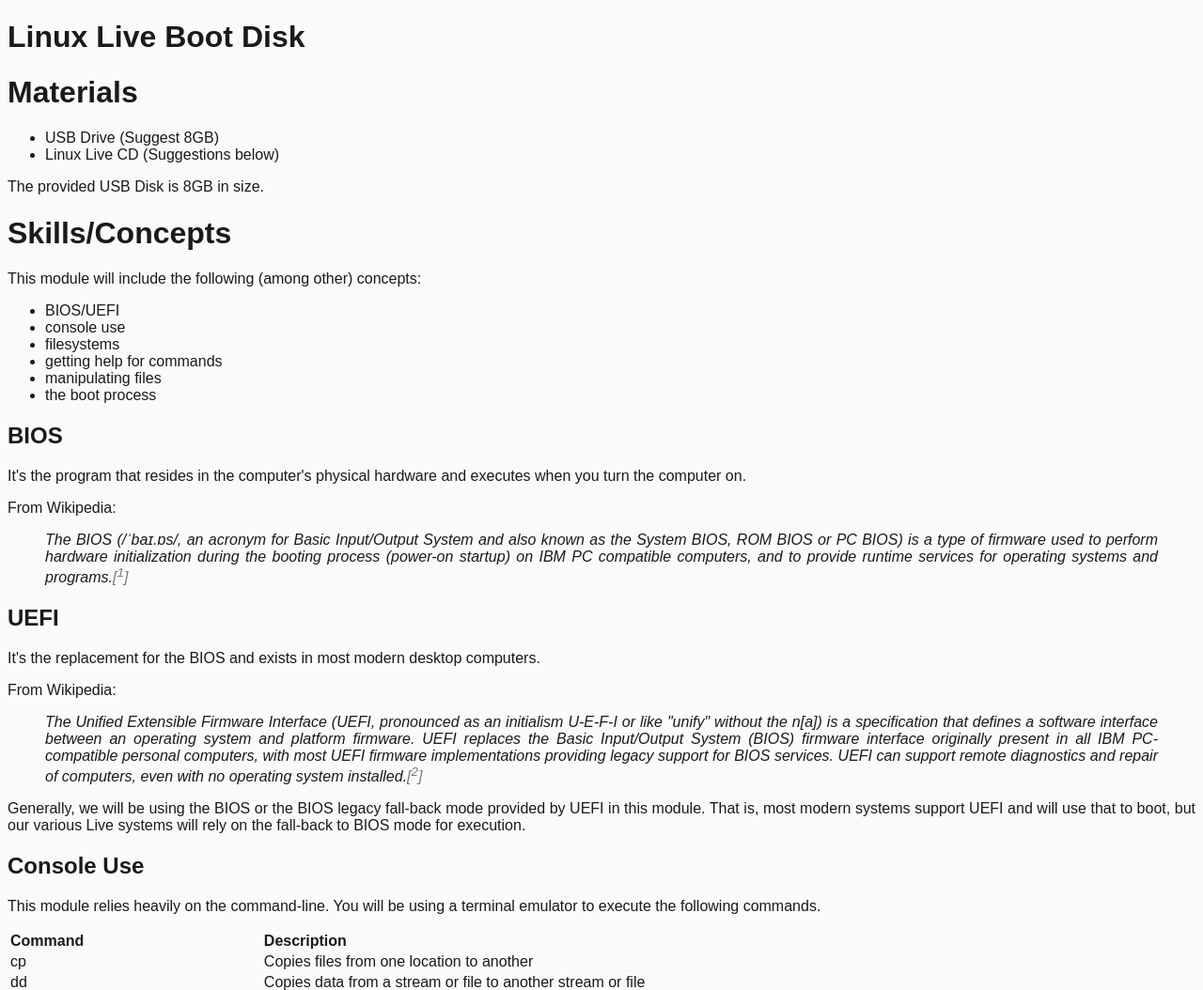
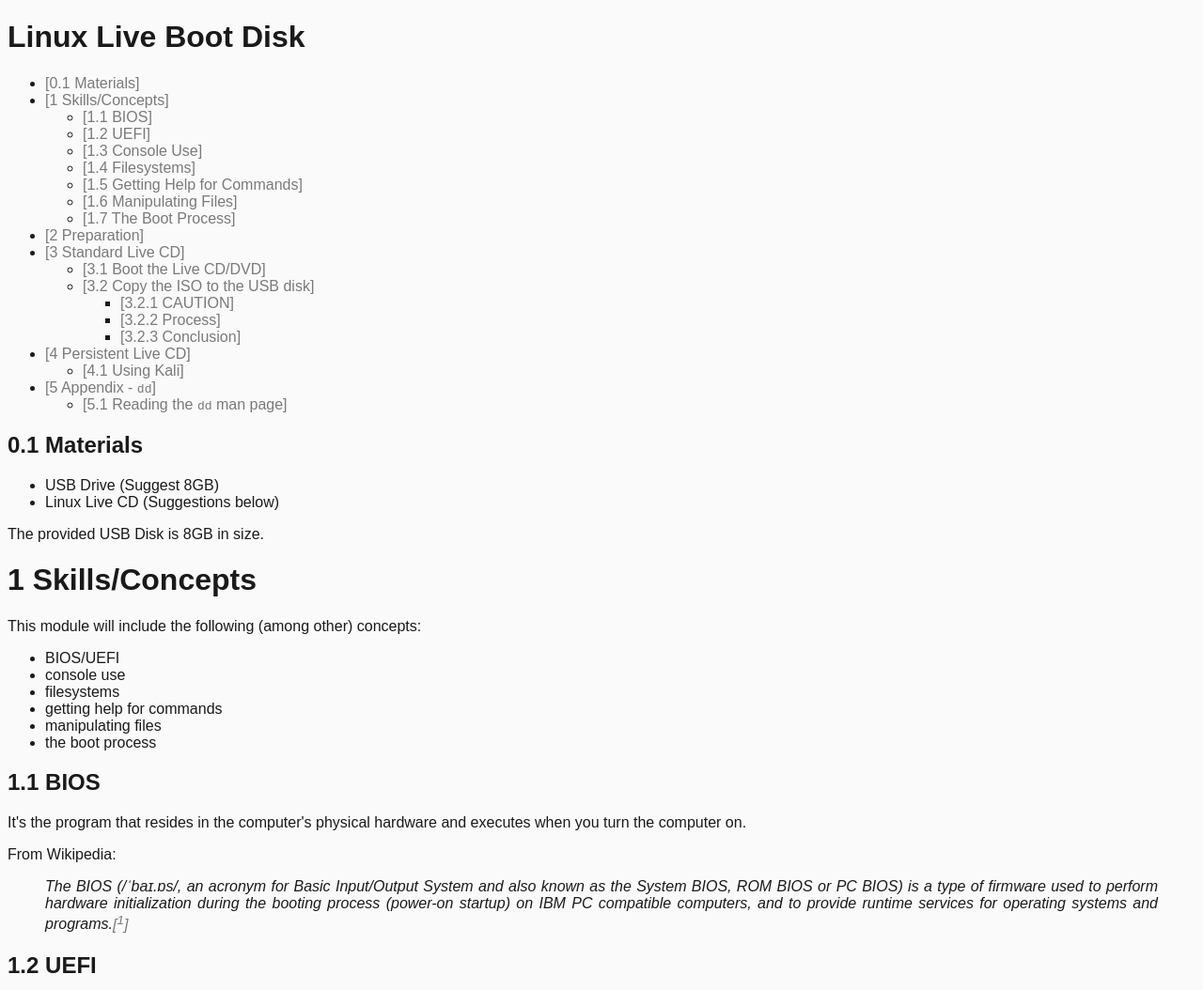
Before and after one commit to cyberpost500/modules, a plain HTML site: page live-boot/live-boot.html in a window 1280 px wide. Shown: the top 1054 px of the page at 94% size. Drawn offline with Linux system fonts and the light colour scheme.

Commit message:
regenerated from master content

```diff
--- a/live-boot/live-boot.html
+++ b/live-boot/live-boot.html
@@ -32,13 +32,42 @@ code > span.er { font-weight: bold; }
 <div id="header">
 <h1 class="title">Linux Live Boot Disk</h1>
 </div>
-<h1 id="materials">Materials</h1>
+<div id="TOC">
+<ul>
+<li><a href="#materials"><span class="toc-section-number">0.1</span> Materials</a></li>
+<li><a href="#skillsconcepts"><span class="toc-section-number">1</span> Skills/Concepts</a><ul>
+<li><a href="#bios"><span class="toc-section-number">1.1</span> BIOS</a></li>
+<li><a href="#uefi"><span class="toc-section-number">1.2</span> UEFI</a></li>
+<li><a href="#console-use"><span class="toc-section-number">1.3</span> Console Use</a></li>
+<li><a href="#filesystems"><span class="toc-section-number">1.4</span> Filesystems</a></li>
+<li><a href="#getting-help-for-commands"><span class="toc-section-number">1.5</span> Getting Help for Commands</a></li>
+<li><a href="#manipulating-files"><span class="toc-section-number">1.6</span> Manipulating Files</a></li>
+<li><a href="#the-boot-process"><span class="toc-section-number">1.7</span> The Boot Process</a></li>
+</ul></li>
+<li><a href="#preparation"><span class="toc-section-number">2</span> Preparation</a></li>
+<li><a href="#standard-live-cd"><span class="toc-section-number">3</span> Standard Live CD</a><ul>
+<li><a href="#boot-the-live-cddvd"><span class="toc-section-number">3.1</span> Boot the Live CD/DVD</a></li>
+<li><a href="#copy-the-iso-to-the-usb-disk"><span class="toc-section-number">3.2</span> Copy the ISO to the USB disk</a><ul>
+<li><a href="#caution"><span class="toc-section-number">3.2.1</span> CAUTION</a></li>
+<li><a href="#process"><span class="toc-section-number">3.2.2</span> Process</a></li>
+<li><a href="#conclusion"><span class="toc-section-number">3.2.3</span> Conclusion</a></li>
+</ul></li>
+</ul></li>
+<li><a href="#persistent-live-cd"><span class="toc-section-number">4</span> Persistent Live CD</a><ul>
+<li><a href="#using-kali"><span class="toc-section-number">4.1</span> Using Kali</a></li>
+</ul></li>
+<li><a href="#appendix---dd"><span class="toc-section-number">5</span> Appendix - <code>dd</code></a><ul>
+<li><a href="#reading-the-dd-man-page"><span class="toc-section-number">5.1</span> Reading the <code>dd</code> man page</a></li>
+</ul></li>
+</ul>
+</div>
+<h2 id="materials"><span class="header-section-number">0.1</span> Materials</h2>
 <ul>
 <li>USB Drive (Suggest 8GB)</li>
 <li>Linux Live CD (Suggestions below)</li>
 </ul>
 <p>The provided USB Disk is 8GB in size.</p>
-<h1 id="skillsconcepts">Skills/Concepts</h1>
+<h1 id="skillsconcepts"><span class="header-section-number">1</span> Skills/Concepts</h1>
 <p>This module will include the following (among other) concepts:</p>
 <ul>
 <li>BIOS/UEFI</li>
@@ -48,21 +77,21 @@ code > span.er { font-weight: bold; }
 <li>manipulating files</li>
 <li>the boot process</li>
 </ul>
-<h2 id="bios">BIOS</h2>
+<h2 id="bios"><span class="header-section-number">1.1</span> BIOS</h2>
 <p>It's the program that resides in the computer's physical hardware and executes when you turn the computer on.</p>
 <p>From Wikipedia:</p>
 <blockquote>
 <p>The BIOS (/ˈbaɪ.ɒs/, an acronym for Basic Input/Output System and also known as the System BIOS, ROM BIOS or PC BIOS) is a type of firmware used to perform hardware initialization during the booting process (power-on startup) on IBM PC compatible computers, and to provide runtime services for operating systems and programs.<a href="#fn1" class="footnoteRef" id="fnref1"><sup>1</sup></a></p>
 </blockquote>
-<h2 id="uefi">UEFI</h2>
+<h2 id="uefi"><span class="header-section-number">1.2</span> UEFI</h2>
 <p>It's the replacement for the BIOS and exists in most modern desktop computers.</p>
 <p>From Wikipedia:</p>
 <blockquote>
 <p>The Unified Extensible Firmware Interface (UEFI, pronounced as an initialism U-E-F-I or like &quot;unify&quot; without the n[a]) is a specification that defines a software interface between an operating system and platform firmware. UEFI replaces the Basic Input/Output System (BIOS) firmware interface originally present in all IBM PC-compatible personal computers, with most UEFI firmware implementations providing legacy support for BIOS services. UEFI can support remote diagnostics and repair of computers, even with no operating system installed.<a href="#fn2" class="footnoteRef" id="fnref2"><sup>2</sup></a></p>
 </blockquote>
 <p>Generally, we will be using the BIOS or the BIOS legacy fall-back mode provided by UEFI in this module. That is, most modern systems support UEFI and will use that to boot, but our various Live systems will rely on the fall-back to BIOS mode for execution.</p>
-<h2 id="console-use">Console Use</h2>
-<p>This module relies heavily on the command-line. You will be using a terminal emulator to execute the following commands.</p>
+<h2 id="console-use"><span class="header-section-number">1.3</span> Console Use</h2>
+<p>emulator to execute the following commands.</p>
 <table>
 <colgroup>
 <col width="27%" />
@@ -121,7 +150,7 @@ code > span.er { font-weight: bold; }
 </tr>
 </tbody>
 </table>
-<h2 id="filesystems">Filesystems</h2>
+<h2 id="filesystems"><span class="header-section-number">1.4</span> Filesystems</h2>
 <p>The filesystem is the layer of abstraction between the programs and the disk where data is stored.</p>
 <p>From Wikipedia:</p>
 <blockquote>
@@ -130,7 +159,7 @@ code > span.er { font-weight: bold; }
 <p>The specific file systems we will be dealing with in this module are Ext4, FAT32, and ISO. Ext4 is the fourth iteration of the extended file system that replaces ext3, ext2, and ext which originally was created to work around limitations in MINIX.</p>
 <p>FAT32 is a Windows-compatible file system that is fairly widely supported and so it makes an okay format to use on a thumb drive or other removable device where its limitations aren't likely to cause too much trouble (no case sensitivity, max file size of one byte less than 4GB).</p>
 <p>ISO is commonly used as an abbreviation for the ISO 9660 file system (ISO = international standards organization) that is used as the basic file system on CD and DVD. Generically people will say ISO when they really mean a CD/DVD disk image.</p>
-<h2 id="getting-help-for-commands">Getting Help for Commands</h2>
+<h2 id="getting-help-for-commands"><span class="header-section-number">1.5</span> Getting Help for Commands</h2>
 <p>Technology these days makes Internet searching just as fast as any built in help, but in addition to googling for stack exchange articles, there is a built-in help or on-line manual for most commands under Linux. Built-in help can typically be accessed by passing <code>--help</code> or <code>-h</code> to the command of interest and it will typically reply back with a short usage block.</p>
 <p>In addition to the built-in help, you can refer to manual pages for more usage information for most commands. These pages are generally terribly formatted, frustrating, and are entirely unhelpful if you're not used to reading them.</p>
 <p>Various packages usually have some additional documentation in the form of a README or guide that can be found in <code>/usr/share/doc/</code>. Sometimes you will need to install an addition <code>-doc</code> package for whatever the package is to get these files.</p>
@@ -141,14 +170,14 @@ code > span.er { font-weight: bold; }
 <li>Google</li>
 </ul>
 <p>That aside, the general approach to finding help for a given command should be whatever you are most comfortable with or whatever happens to be available. I recommended the above approach because it will help you get used to reading technical documentation so that in the future it will be easier to comprehend whatever documentation is available.</p>
-<h2 id="manipulating-files">Manipulating Files</h2>
+<h2 id="manipulating-files"><span class="header-section-number">1.6</span> Manipulating Files</h2>
 <p>There's not much to be said about this topic, you'll be manipulating files via the command-line.</p>
-<h2 id="the-boot-process">The Boot Process</h2>
+<h2 id="the-boot-process"><span class="header-section-number">1.7</span> The Boot Process</h2>
 <p>What does any of this module have to do with the computer boot up process? You'll be creating a boot disk and it will work because of how the system boot up process works. Or if it doesn't work, you'll start debugging<a href="#fn4" class="footnoteRef" id="fnref4"><sup>4</sup></a> by examining the assumptions we've made about the system boot-up process to figure out which assumptions are false.</p>
 <p>The traditional BIOS boot-up process involves a series of hardware diagnostics or Power-on Self Test (POST) after which the BIOS copies the first 512K from the default boot device into the computer's RAM, then jumps to that memory address and begins to execute whatever code it finds there.</p>
 <p>That's approximately what happens when we try to boot our Linux Live drives. The BIOS will copy the first 512K, then within that 512K there is a boot-loader that carries out whatever additional instructions are necessary to continue bootstrapping the actual operating system. For our Live CD this means executing ISOLINUX or SYSLINUX which in turn locates the Linux kernel, copies it into RAM, and then jumps to executing the typical startup process.</p>
 <p>If you had any trouble following that, don't worry, an in-depth understanding isn't really necessary at this point.</p>
-<h1 id="preparation">Preparation</h1>
+<h1 id="preparation"><span class="header-section-number">2</span> Preparation</h1>
 <p>We'll be booting from a Live CD in order to provide a common work environment. In order to minimize accidentally destroying data, you may wish to disable hard drive access in your system BIOS. The following Live CD are all fine to use as a starting point for this module:</p>
 <ul>
 <li><a href="http://cdimage.ubuntu.com/kubuntu/releases/wily/release/kubuntu-15.10-desktop-amd64.iso">Kubuntu (KDE)</a></li>
@@ -156,7 +185,7 @@ code > span.er { font-weight: bold; }
 <li><a href="http://mirror.us.leaseweb.net/ubuntu-cdimage/xubuntu/releases/15.10/release/xubuntu-15.10-desktop-amd64.iso">Xubuntu (XFCE)</a></li>
 </ul>
 <p>These are all Ubuntu-based distributions that mainly vary in their use of desktop interface. You may also use the stock <a href="http://releases.ubuntu.com/15.10/ubuntu-15.10-desktop-amd64.iso?_ga=1.65762094.1433018332.1458880092">Ubuntu</a>, it's not a first choice for us because it's slightly more resource hungry than the distributions mentioned above.</p>
-<h1 id="standard-live-cd">Standard Live CD</h1>
+<h1 id="standard-live-cd"><span class="header-section-number">3</span> Standard Live CD</h1>
 <p>In this module we will create a very simple Live boot USB by copying a source ISO directly to the block device representing the thumb drive. This will destroy the data at the beginning of the disk and replace it with the ISO. If the wrong target disk is chosen during the write, irreversible damage to the data stored on the disk will result.</p>
 <p>General Steps:</p>
 <ol style="list-style-type: decimal">
@@ -164,7 +193,7 @@ code > span.er { font-weight: bold; }
 <li>Copy the ISO to the USB disk</li>
 <li>Reboot and Test</li>
 </ol>
-<h2 id="boot-the-live-cddvd">Boot the Live CD/DVD</h2>
+<h2 id="boot-the-live-cddvd"><span class="header-section-number">3.1</span> Boot the Live CD/DVD</h2>
 <p>Insert the CD or DVD and reboot the computer. There is a key that needs to be pressed in order to boot from the drive, pay attention at power on for a message that will display briefly. For the systems we are using, it should be the F12 key. If that fails, press the <code>esc</code> key to pause after POST, then press F10 for the boot menu.</p>
 <p>On most systems, this approach will work:</p>
 <ol style="list-style-type: decimal">
@@ -173,8 +202,8 @@ code > span.er { font-weight: bold; }
 <li><p>In the case of the drives distributed with this lesson, it's the SanDisk Cruzer Glide entry.</p></li>
 </ol>
 <p>The system will take quite a bit longer to boot up from the CD/DVD than it does to boot from the hard drive.</p>
-<h2 id="copy-the-iso-to-the-usb-disk">Copy the ISO to the USB disk</h2>
-<h3 id="caution">CAUTION</h3>
+<h2 id="copy-the-iso-to-the-usb-disk"><span class="header-section-number">3.2</span> Copy the ISO to the USB disk</h2>
+<h3 id="caution"><span class="header-section-number">3.2.1</span> CAUTION</h3>
 <p>Targeting the wrong partition during this tutorial could result in data loss. Be sure to confirm the target drive. For example, unplug and replug the device and then check <code>dmesg</code> to see the name of the drive. Or, use <code>sudo fdisk -l</code> to scan devices, then plug the drive in, run <code>sudo fdisk -l</code> again and compare the output.</p>
 <p>For example:</p>
 <pre class="sourceCode bash"><code class="sourceCode bash"><span class="kw">sudo</span> fdisk -l <span class="kw">&gt;</span>/tmp/none
@@ -182,7 +211,7 @@ code > span.er { font-weight: bold; }
 <span class="kw">diff</span> /tmp/none /tmp/some <span class="kw">|</span> <span class="kw">grep</span> Disk</code></pre>
 <pre><code>&gt; Disk /dev/sdd: 58.2 GiB, 62518853632 bytes, 122107136 sectors</code></pre>
 <p>In this example, <code>/dev/sdd</code> is the target device.</p>
-<h3 id="process">Process</h3>
+<h3 id="process"><span class="header-section-number">3.2.2</span> Process</h3>
 <p>The following steps will be carried out in a terminal. Press <code>ctrl+alt+t</code> or otherwise open a terminal through whatever means the Live Disk provides.</p>
 <ol style="list-style-type: decimal">
 <li><p>Identify the source device. Note: If you are repeating the steps in this module and experimenting with different ISO images, you will instead use a file name as the source instead of a target device. For this module, you will likely use <code>/dev/sdc</code> as the source.</p></li>
@@ -198,11 +227,12 @@ code > span.er { font-weight: bold; }
 <ol start="5" style="list-style-type: decimal">
 <li>Reboot, remove the CD/DVD, and boot from the thumb drive. This is much the same process as was used to boot from the CD/DVD. When the system comes up, the user name is <code>root</code> and the password is <code>toor</code>.</li>
 </ol>
-<h3 id="conclusion">Conclusion</h3>
+<h3 id="conclusion"><span class="header-section-number">3.2.3</span> Conclusion</h3>
 <p>A very simple boot disk was created by copying the ISO directly to the thumb drive. This works because the image copied is smaller than the total size of the thumb drive. The extra space is not used, nor is it currently accessible.</p>
-<h1 id="persistent-live-cd">Persistent Live CD</h1>
+<h1 id="persistent-live-cd"><span class="header-section-number">4</span> Persistent Live CD</h1>
 <p>Create a Persistent Kali Live thumb drive.<a href="#fn5" class="footnoteRef" id="fnref5"><sup>5</sup></a></p>
-<h2 id="using-kali">Using Kali</h2>
+<p>You can download a copy of the Kali iso <a href="https://www.kali.org/downloads/">here</a>, we used the 64 bit version at the meeting.</p>
+<h2 id="using-kali"><span class="header-section-number">4.1</span> Using Kali</h2>
 <ol style="list-style-type: decimal">
 <li>Copy the Kali ISO to the thumb drive:</li>
 </ol>
@@ -235,7 +265,7 @@ code > span.er { font-weight: bold; }
 <ol start="6" style="list-style-type: decimal">
 <li>Reboot and test! Be sure to press the down arrow when the Kali menu appears until the entry featuring persistence is selected, then press enter.</li>
 </ol>
-<h1 id="appendix---dd">Appendix - <code>dd</code></h1>
+<h1 id="appendix---dd"><span class="header-section-number">5</span> Appendix - <code>dd</code></h1>
 <p>The <code>dd</code> command used in the module will take a long time to run and while it is running, it provides no output as to what it is doing. This is not uncommon for Linux commands. Unless executed in a verbose mode, they tend to only produce output when there is an error, or in the case of <code>dd</code>, when they have completed. Luckily, the <code>dd</code> command does have a mechanism for getting status.</p>
 <p>To find it, check the manual page. If you're lucky, you'll find the part of the page that explains that you can use another command (<code>kill</code>) to send a special signal to the <code>dd</code> process and then the <code>dd</code> process will yield its current progress and speed.</p>
 <p>In order to execute <code>kill</code> on the process, you need to know the process identifier (PID) of the <code>dd</code> process. You can find it with the following command:</p>
@@ -249,7 +279,7 @@ code > span.er { font-weight: bold; }
 1974272+0 records out
 1010827264 bytes (1.0 GB) copied, 322.534 s, 3.1 MB/s</code></pre>
 <p>Try not to mis-type the command, or you could, at worst, inadvertently terminate the process or a different process.</p>
-<h2 id="reading-the-dd-man-page">Reading the <code>dd</code> man page</h2>
+<h2 id="reading-the-dd-man-page"><span class="header-section-number">5.1</span> Reading the <code>dd</code> man page</h2>
 <p>Open the man page, that is try the following:</p>
 <pre><code>man dd</code></pre>
 <p>You will immediately see the manual page for the <code>dd</code> command. In the top left, you will see the command being described (DD in this case) followed by a numeral in parenthesis. This number is a section number. Some manual pages are actually available in multiple sections. If you know there is a different section for a given command, you can provide the section number in your invocation of man. For example, you could have invoked <code>man 1 dd</code> to view the current manual page.</p>
```
Also changed, not shown: 1 other file.
